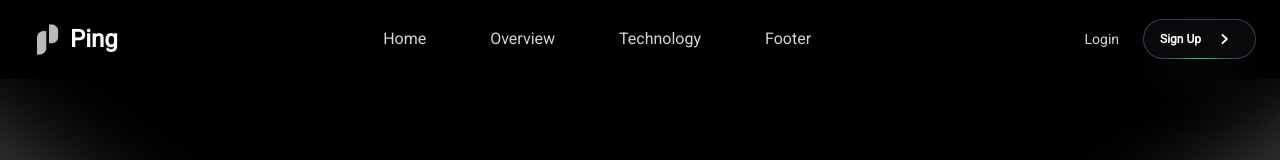
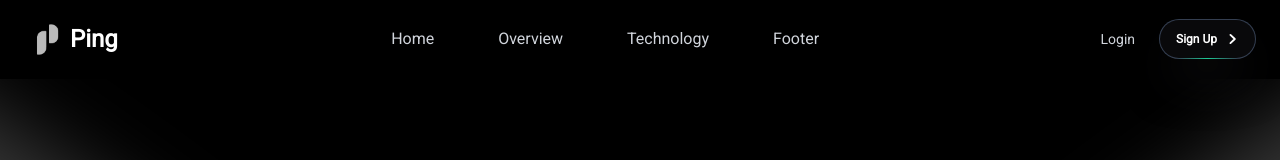
Before and after one commit to AmithBV0606/Ping, a Next.js app in the folder frontend/: page / in a window 1280 px wide. Shown: the top 160 px of the page. Built offline with nearby package versions, Linux system fonts and the light colour scheme.

Commit message:
Minor UI tweek.

```diff
--- a/frontend/src/components/ui/tailwind-button.tsx
+++ b/frontend/src/components/ui/tailwind-button.tsx
@@ -11,7 +11,7 @@ export default function TailwindButton({
         <span className="absolute inset-0 rounded-full bg-[image:radial-gradient(75%_100%_at_50%_0%,rgba(56,189,248,0.6)_0%,rgba(56,189,248,0)_75%)] opacity-0 transition-opacity duration-500 group-hover:opacity-100" />
       </span>
 
-      <div className="relative flex space-x-2 items-center z-10 rounded-full bg-zinc-950 py-1 px-4 ring-1 ring-white/10 ">
+      <div className="relative flex items-center z-10 rounded-full bg-zinc-950 py-1 pl-4 pr-2 ring-1 ring-white/10 ">
         {children}
 
         <svg
```
